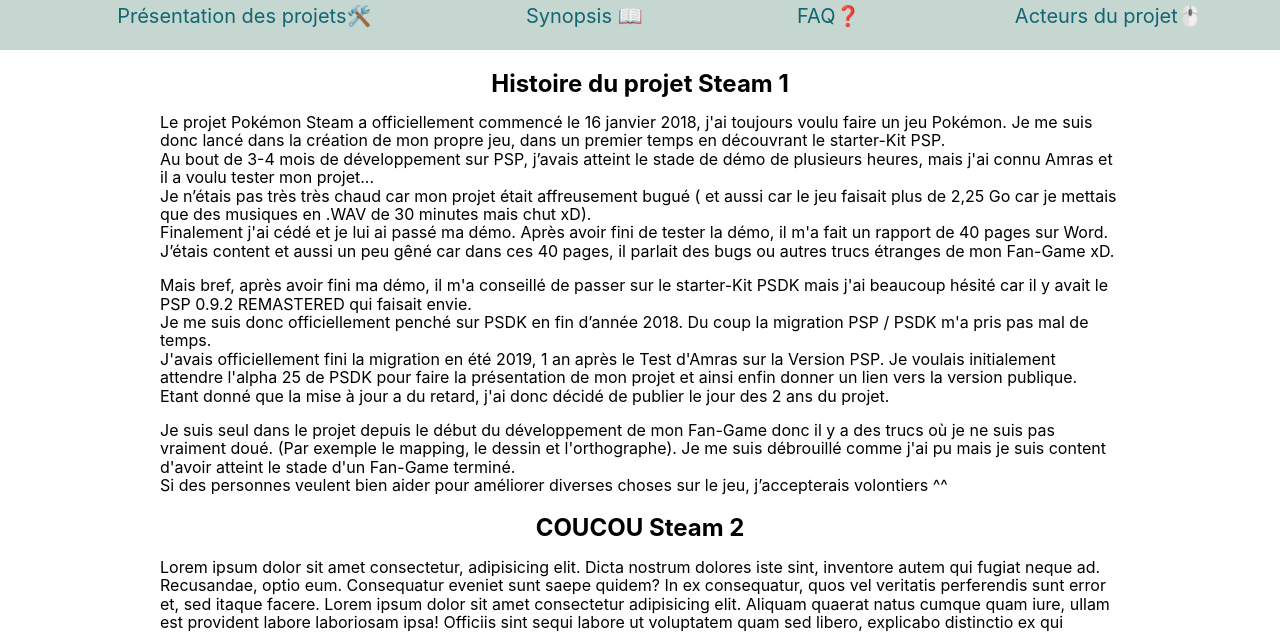
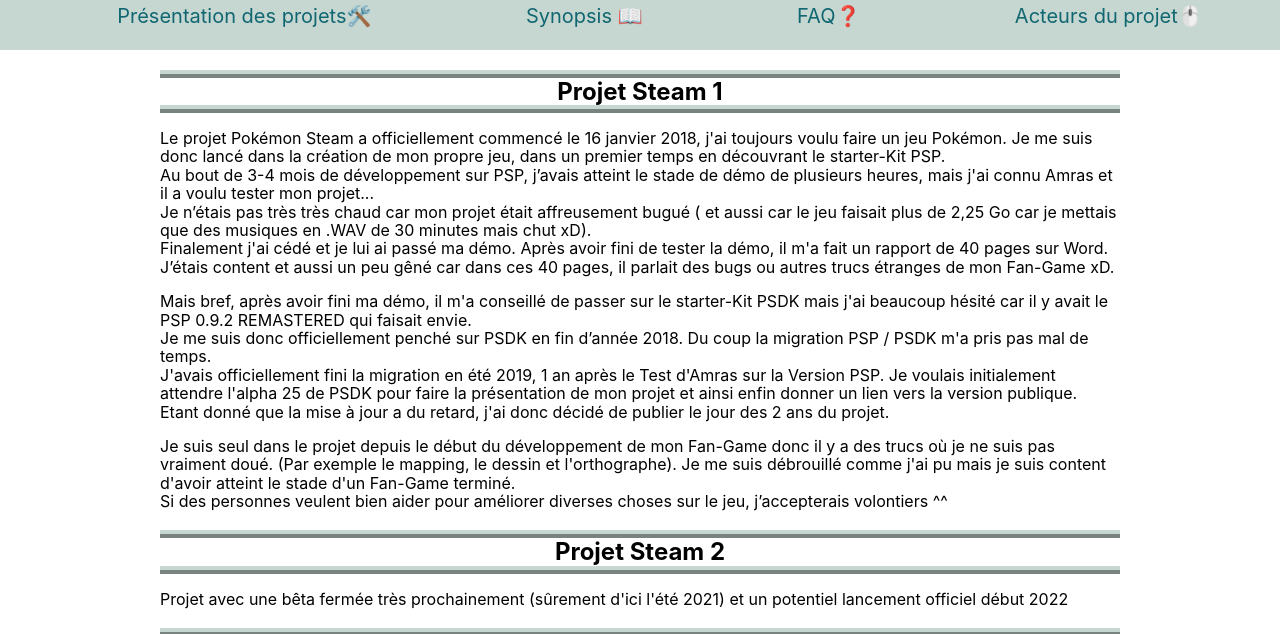
Before and after one commit to Cissou13/Pokemon-Steam, a React (Create React App) app: page /projets in a window 1280 px wide. Shown: the part 318-952 px from the top of the page. Built offline with nearby package versions, Linux system fonts and the light colour scheme; a web font is replaced by a local one.

Commit message:
Projects done

```diff
--- a/src/components/Faq.css
+++ b/src/components/Faq.css
@@ -4,3 +4,8 @@
   margin: 0 auto;
   width: 75%;
 }
+
+.answer-text {
+  float: center;
+  overflow: hidden;
+}
--- a/src/components/Faq.jsx
+++ b/src/components/Faq.jsx
@@ -5,29 +5,29 @@
   return (
     <div className='FAQ-container'>
       <h3 className='question-text'>Question 1</h3>
-      <p className='answer-text'>
+      <p className='answer-text rep01'>
         Lorem ipsum dolor sit, amet consectetur adipisicing elit. Quis deleniti
         sapiente est a dolor exercitationem aliquid quo, consequatur fuga ipsam.
       </p>
       <h3 className='question-text'>Question 2</h3>
-      <p className='answer-text'>
+      <p className='answer-text rep02'>
         Lorem ipsum dolor sit amet consectetur adipisicing elit. Officia optio
         rem commodi impedit aliquam labore vitae distinctio cupiditate provident
         officiis! Doloremque sint sit consectetur veritatis? Cum deleniti
         commodi est quam!
       </p>
-      <h3 className='question-text'>Question 3</h3>
+      <h3 className='question-text rep03'>Question 3</h3>
       <p className='answer-text'>
         Lorem ipsum dolor sit amet consectetur adipisicing elit. Dolorum facilis
         perferendis fuga expedita nam reprehenderit commodi saepe obcaecati!
       </p>
-      <h3 className='question-text'>Question 4</h3>
+      <h3 className='question-text rep04'>Question 4</h3>
       <p className='answer-text'>
         Lorem ipsum dolor sit amet consectetur adipisicing elit. Blanditiis
         repellat illo, omnis facere expedita quibusdam quidem aliquid pariatur
         quisquam cumque, totam fugiat dicta ex! Asperiores!
       </p>
-      <h3 className='question-text'>Question 5</h3>
+      <h3 className='question-text rep05'>Question 5</h3>
       <p className='answer-text'>
         Lorem ipsum, dolor sit amet consectetur adipisicing elit. Voluptatem
         ipsum, debitis repellendus aliquid consequuntur at magni illo.
--- a/src/components/Presentation.css
+++ b/src/components/Presentation.css
@@ -2,3 +2,10 @@
   width: 75%;
   margin: 0 auto;
 }
+
+.presentation-item h2 {
+  border-top: 8px ridge #c6d6d0;
+  border-bottom: 8px ridge #c6d6d0;
+  width: auto;
+  /* background-color: #c6d6d0; */
+}
--- a/src/components/Presentation.jsx
+++ b/src/components/Presentation.jsx
@@ -5,7 +5,7 @@
   return (
     <div className='presentation-container'>
       <section className='presentation-item'>
-        <h2>Histoire du projet Steam 1</h2>
+        <h2>Projet Steam 1</h2>
         <p>
           Le projet Pokémon Steam a officiellement commencé le 16 janvier 2018,
           j'ai toujours voulu faire un jeu Pokémon. Je me suis donc lancé dans
@@ -48,25 +48,14 @@
         </p>
       </section>
       <section className='presentation-item'>
-        <h2>COUCOU Steam 2</h2>
+        <h2>Projet Steam 2</h2>
         <p>
-          Lorem ipsum dolor sit amet consectetur, adipisicing elit. Dicta
-          nostrum dolores iste sint, inventore autem qui fugiat neque ad.
-          Recusandae, optio eum. Consequatur eveniet sunt saepe quidem? In ex
-          consequatur, quos vel veritatis perferendis sunt error et, sed itaque
-          facere. Lorem ipsum dolor sit amet consectetur adipisicing elit.
-          Aliquam quaerat natus cumque quam iure, ullam est provident labore
-          laboriosam ipsa! Officiis sint sequi labore ut voluptatem quam sed
-          libero, explicabo distinctio ex qui earum. Enim voluptatem animi ipsum
-          ipsa necessitatibus at repellat quaerat ullam delectus dicta veritatis
-          sed eaque quasi consequatur fugit excepturi a adipisci eligendi
-          corporis, perferendis exercitationem expedita explicabo tenetur
-          nostrum. Rerum, iste magnam quasi quaerat sed quidem numquam aut
-          asperiores amet, voluptatem officiis porro sunt accusamus placeat?
+          Projet avec une bêta fermée très prochainement (sûrement d'ici l'été
+          2021) et un potentiel lancement officiel début 2022
         </p>
       </section>
       <section className='presentation-item'>
-        <h2>COUCOU Steam 3</h2>
+        <h2>Projet Steam 3 ?</h2>
         <p>
           Lorem ipsum dolor sit amet consectetur adipisicing elit. Quidem dolore
           ea amet repellendus rerum nostrum et reprehenderit fugit, pariatur
```
